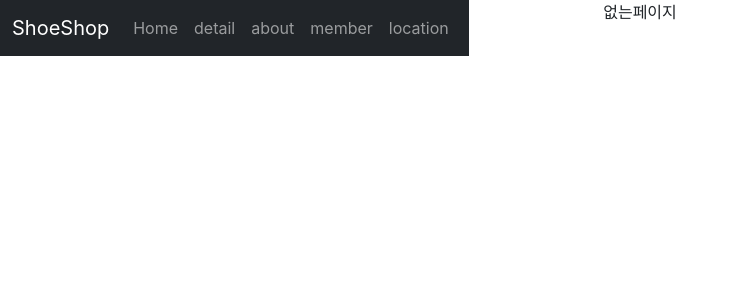
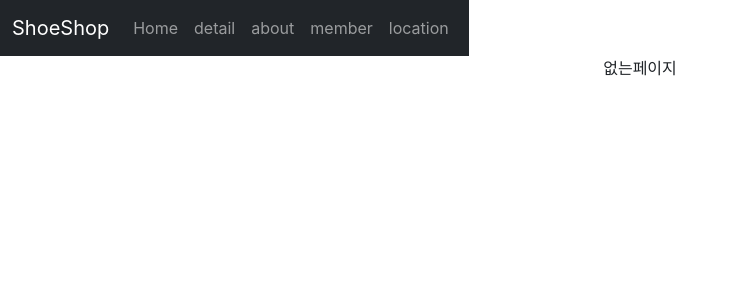
Before and after one commit to passrim/shopping, a React (Create React App) app: page / in a window 1280 px wide. Shown: the top 300 px of the page, without its empty margins (0-738 px from the left). Built offline with nearby package versions, Linux system fonts and the light colour scheme.

Commit message:
css 수정

```diff
--- a/src/App.css
+++ b/src/App.css
@@ -38,10 +38,12 @@ a, a:hover, a:active, a:visited {
 .App {
   text-align: center;
   overflow-x:hidden;
+  padding-top:56px;
 }
 .navbar {
   overflow:scroll;
   position:fixed;
+  top:0;
 }
 .App-logo {
   height: 40vmin;
```
